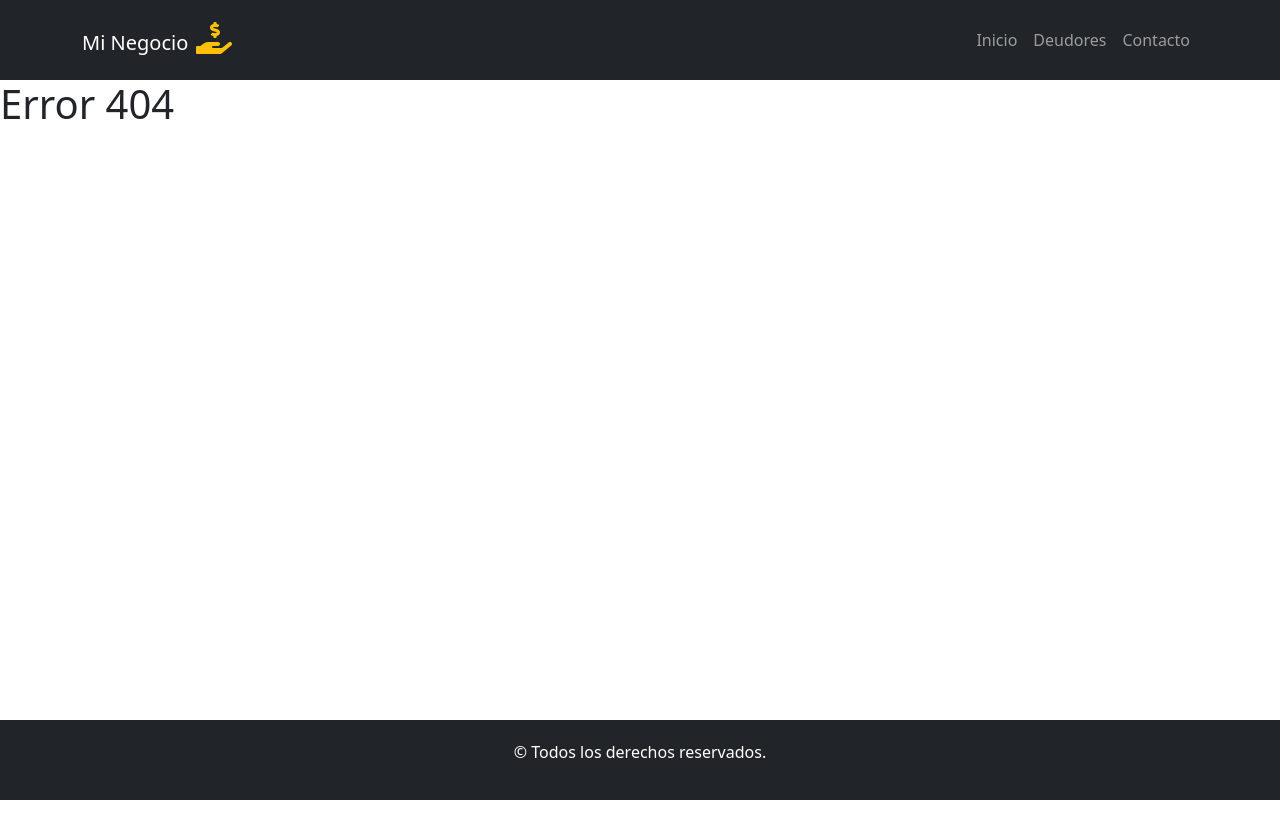
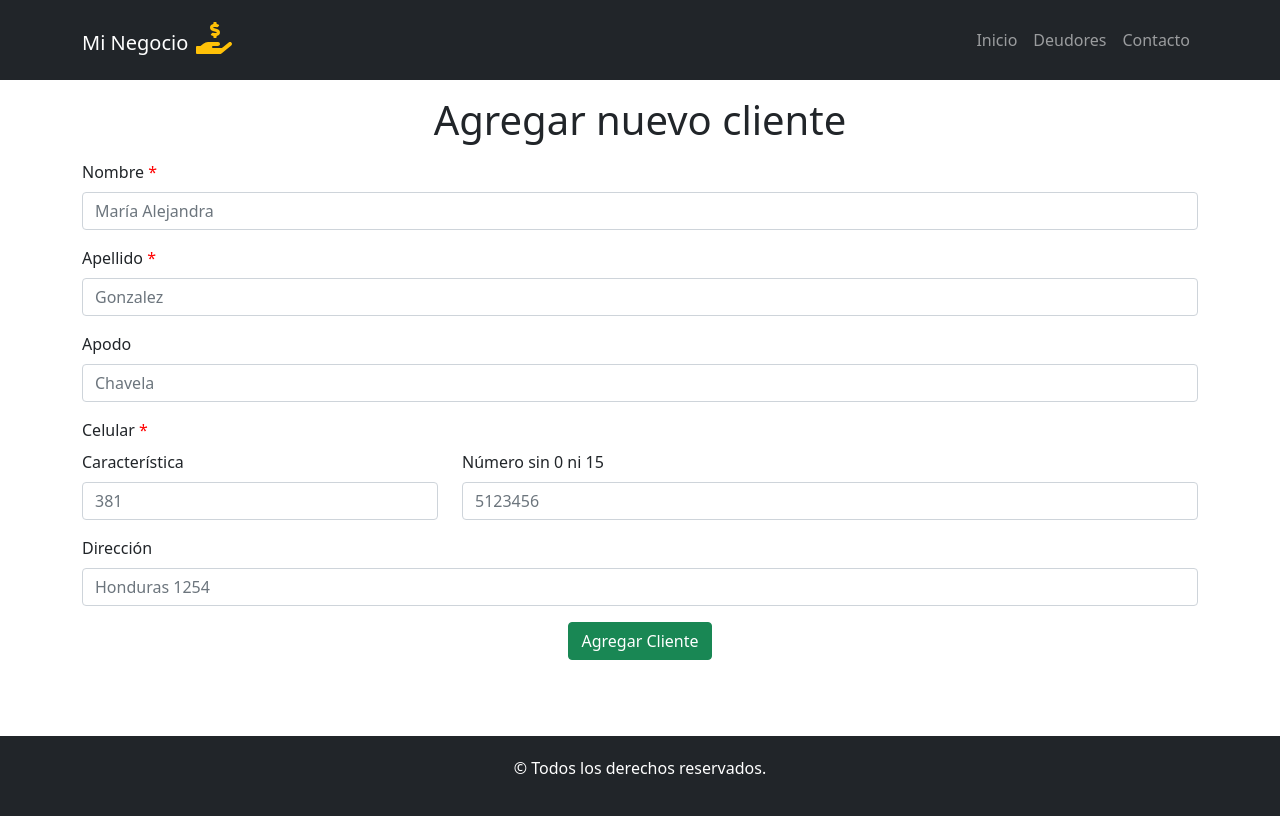
Before and after one commit to marcosihe/react-sdd, a React (Create React App) app: page /deudores/nuevocliente in a window 1280 px wide. Before the commit this address had no page. Built offline with nearby package versions, Linux system fonts and the light colour scheme.

Commit message:
Agregar formulario de nuevo cliente

```diff
--- /dev/null
+++ b/src/components/AddCustomer.jsx
@@ -0,0 +1,15 @@
+import React from 'react'
+import { Container } from 'react-bootstrap'
+import CustomerForm from './CustomerForm'
+import styles from './css/AddCustomer.module.css'
+
+const AddCustomer = () => {
+    return (
+        <Container>
+            <h1 className={styles.addCustomerTitle}>Agregar nuevo cliente</h1>
+            <CustomerForm/>
+        </Container>
+    )
+}
+
+export default AddCustomer
--- /dev/null
+++ b/src/components/CustomerForm.jsx
@@ -0,0 +1,44 @@
+import React from "react";
+import { Form, Row, Col, Button } from "react-bootstrap";
+import styles from "./css/CustomerForm.module.css";
+
+const AddCustomer = () => {
+  return (
+    <Form className="mb-3 mt-3">
+      <Form.Group className="mb-3">
+        <Form.Label>Nombre <span className={styles.requiredSign}>*</span></Form.Label>
+        <Form.Control type="text" placeholder="María Alejandra" required />
+      </Form.Group>
+      <Form.Group className="mb-3">
+        <Form.Label>Apellido <span className={styles.requiredSign}>*</span></Form.Label>
+        <Form.Control type="text" placeholder="Gonzalez" required />
+      </Form.Group>
+      <Form.Group className="mb-3">
+        <Form.Label>Apodo</Form.Label>
+        <Form.Control type="text" placeholder="Chavela" />
+      </Form.Group>
+      <Form.Group className="mb-3">
+        <Form.Label>Celular <span className={styles.requiredSign}>*</span></Form.Label>
+        <Row className="mb-3">
+          <Form.Group as={Col} xs={4}>
+            <Form.Label>Característica</Form.Label>
+            <Form.Control type="number" placeholder="381" required />
+          </Form.Group>
+          <Form.Group as={Col}>
+            <Form.Label>Número sin 0 ni 15</Form.Label>
+            <Form.Control type="number" placeholder="5123456" required />
+          </Form.Group>
+        </Row>
+      </Form.Group>
+      <Form.Group className="mb-3">
+        <Form.Label>Dirección</Form.Label>
+        <Form.Control type="text" placeholder="Honduras 1254" />
+      </Form.Group>
+      <div className={styles.buttonFormContainer}>
+      <Button variant="success">Agregar Cliente</Button>
+      </div>
+    </Form>
+  );
+};
+
+export default AddCustomer;
--- a/src/components/Main.jsx
+++ b/src/components/Main.jsx
@@ -4,6 +4,7 @@ import Home from "./pages/Home";
 import Debtors from "./pages/Debtors";
 import Contact from "./pages/Contact";
 import Error404 from "./pages/Error404";
+import AddCustomer from "./AddCustomer";
 
 const Main = () => {
   return (
@@ -18,6 +19,9 @@ const Main = () => {
         <Route exact path="/contacto">
           <Contact />
         </Route>
+        <Route exact path="/deudores/nuevocliente">
+          <AddCustomer />
+        </Route>
         <Route exact path="/*">
           <Error404 />
         </Route>
--- /dev/null
+++ b/src/components/css/AddCustomer.module.css
@@ -0,0 +1,4 @@
+.addCustomerTitle {
+    text-align: center;
+    margin: 1rem;
+}
--- /dev/null
+++ b/src/components/css/CustomerForm.module.css
@@ -0,0 +1,9 @@
+.requiredSign {
+    color: red;
+}
+
+.buttonFormContainer {
+    display: flex;
+    justify-content: center;
+    align-content: center;
+}
--- a/src/components/pages/Debtors.jsx
+++ b/src/components/pages/Debtors.jsx
@@ -6,6 +6,73 @@ import Order from '../Order';
 import styles from '../css/Debtors.module.css';
 
 const Debtors = () => {
+  const exampleArray = [
+    {
+      id: "xc45877as",
+      name: "Marcelo",
+      lastName: "Bianchi",
+      nickName: "El pelao",
+      phoneNumber: "381645454",
+      currentDebt: 2450,
+      address: "Bº Colombres",
+      history: {
+        operation_1: {
+          debt: 120,
+          concept: "Frutas: bananas y naranjas"
+        },
+        operation_2: {
+          debt: 620,
+          concept: "Frutas, leche y 1 bandeja de huevos"
+        },
+        operation_3: {
+          debt: 370,
+          concept: "Frutas, Gaseosa Coca Cola y chocolates"
+        }
+      }
+    },
+    {
+      id: "xc45876as",
+      name: "Luciano",
+      lastName: "Darín",
+      nickName: "El chino",
+      phoneNumber: "3815474747",
+      currentDebt: 1254,
+      address: "Bº PiedraBuena",
+      history: {
+        operation_1: {
+          debt: 220,
+          concept: "Coca Cola"
+        },
+        operation_2: {
+          debt: 120,
+          concept: "Leche"
+        },
+        operation_3: {
+          debt: 700,
+          concept: "Fernet"
+        }
+      }
+    },
+    {
+      id: "xc45878as",
+      name: "María",
+      lastName: "Stoessel",
+      nickName: "La chavela",
+      phoneNumber: "3812747484",
+      currentDebt: 2315,
+      address: "Honduras 1254",
+      history: {
+        operation_1: {
+          debt: 300,
+          concept: "Frutas y verduras"
+        },
+        operation_2: {
+          debt: 600,
+          concept: "Salame, queso, aceitunas y pre-pizzas"
+        }
+      }
+    }
+  ]
   return (
     <Container>
       <section className={styles.searchingSection}>
```
